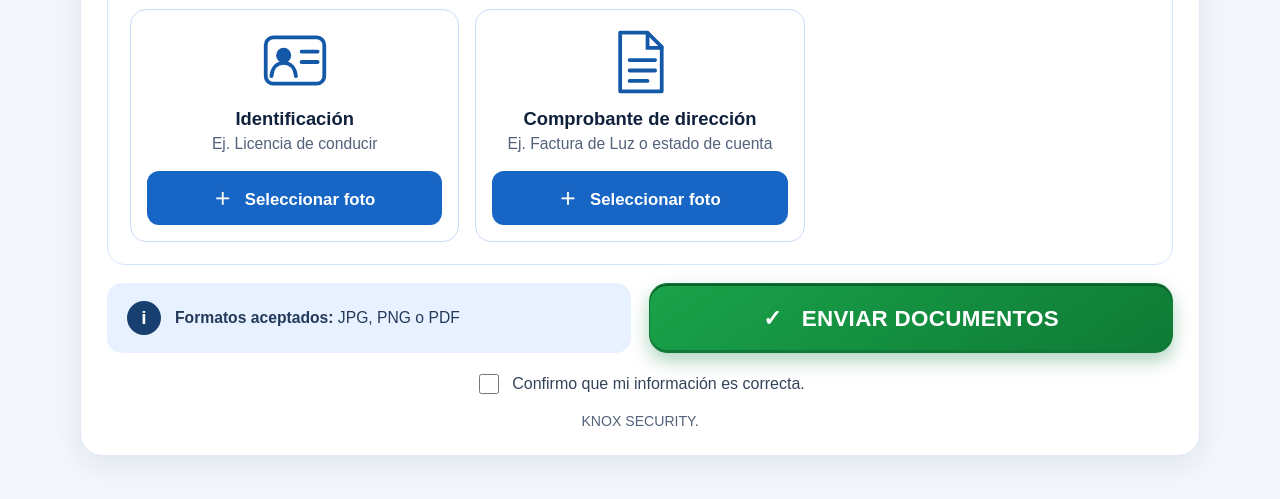
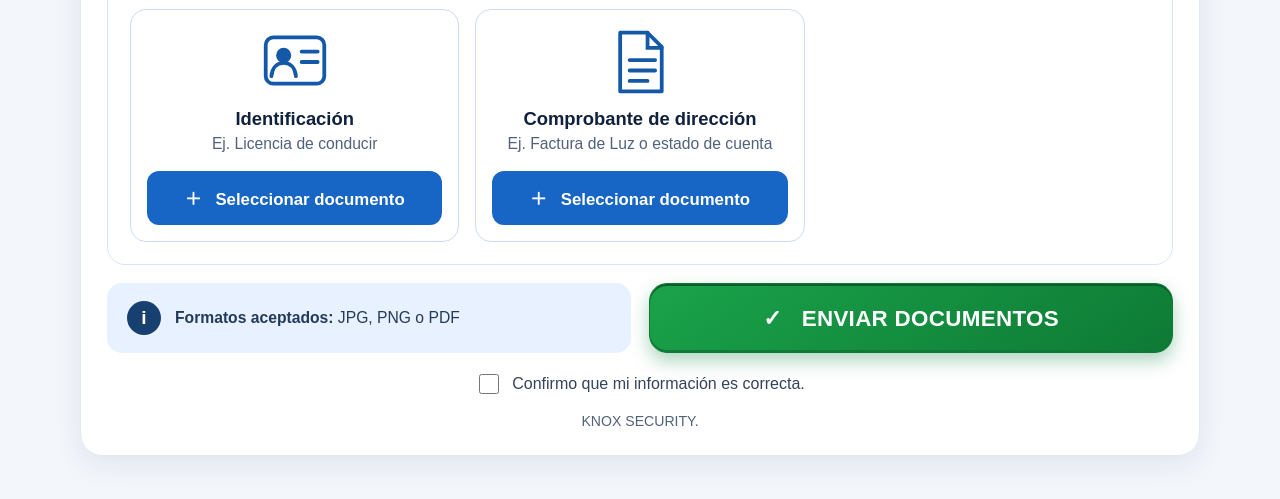
Before and after one commit to alrmon/Documentos, a plain HTML site: page index.html in a window 1280 px wide. Shown: the part 289-788 px from the top of the page. Drawn offline with Linux system fonts and the light colour scheme.

Commit message:
updated seleccionar doc

```diff
--- a/index.html
+++ b/index.html
@@ -183,14 +183,14 @@
         <article class="upload-card" id="id-card">
           <svg class="doc-icon" viewBox="0 0 72 72" fill="none" aria-hidden="true"><rect x="5" y="10" width="62" height="49" rx="8" stroke="currentColor" stroke-width="4"/><circle cx="24" cy="29" r="8" fill="currentColor"/><path d="M11 51c1-9 6-14 13-14s12 5 13 14M43 25h17M43 36h17" stroke="currentColor" stroke-width="4" stroke-linecap="round"/></svg>
           <h3>Identificación</h3><p>Ej. Licencia de conducir</p>
-          <button class="upload-btn" type="button" data-file="id-file">＋ &nbsp; Seleccionar foto</button>
+          <button class="upload-btn" type="button" data-file="id-file">＋ &nbsp; Seleccionar documento</button>
           <input id="id-file" type="file" accept="image/*,.pdf" hidden>
           <span class="file-name" id="id-file-name"></span>
         </article>
         <article class="upload-card" id="address-card">
           <svg class="doc-icon" viewBox="0 0 72 72" fill="none" aria-hidden="true"><path d="M15 5h29l15 15v47H15z" stroke="currentColor" stroke-width="4" stroke-linejoin="round"/><path d="M44 5v16h15M25 34h27M25 45h27M25 56h19" stroke="currentColor" stroke-width="4" stroke-linecap="round"/></svg>
           <h3>Comprobante de dirección</h3><p>Ej. Factura de Luz o estado de cuenta</p>
-          <button class="upload-btn" type="button" data-file="address-file">＋ &nbsp; Seleccionar foto</button>
+          <button class="upload-btn" type="button" data-file="address-file">＋ &nbsp; Seleccionar documento</button>
           <input id="address-file" type="file" accept="image/*,.pdf" hidden>
           <span class="file-name" id="address-file-name"></span>
         </article>
```
